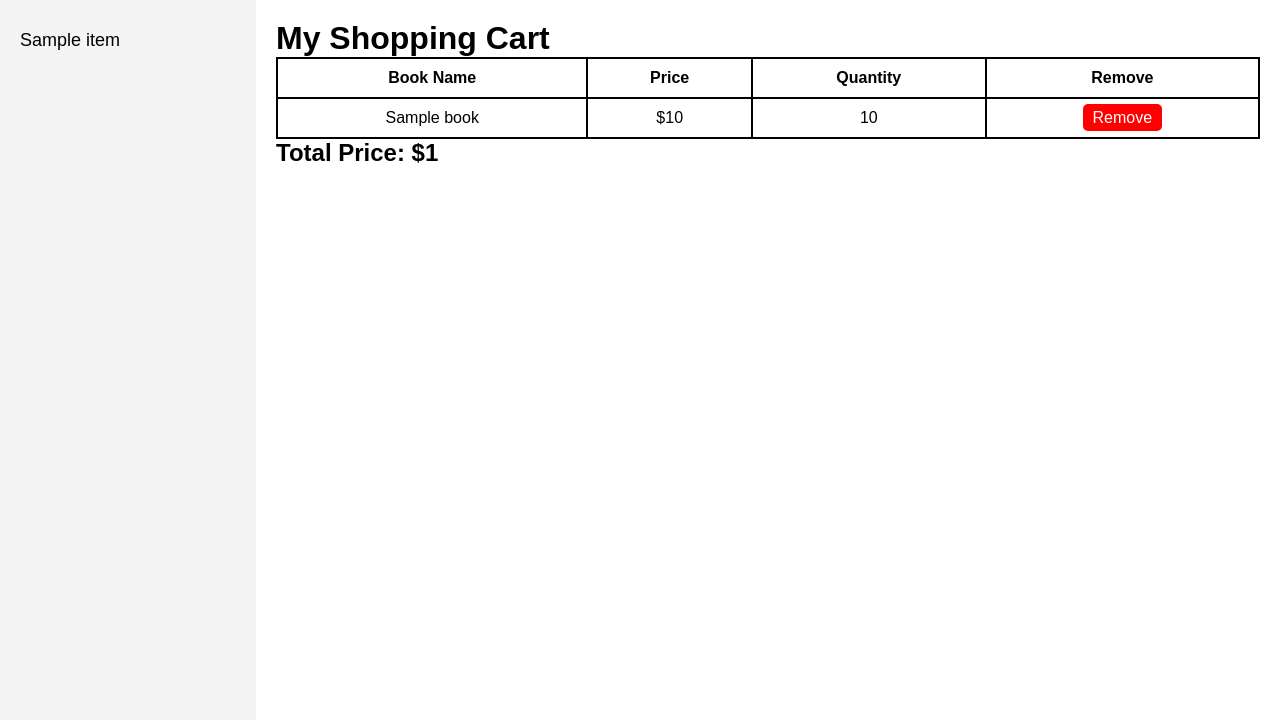
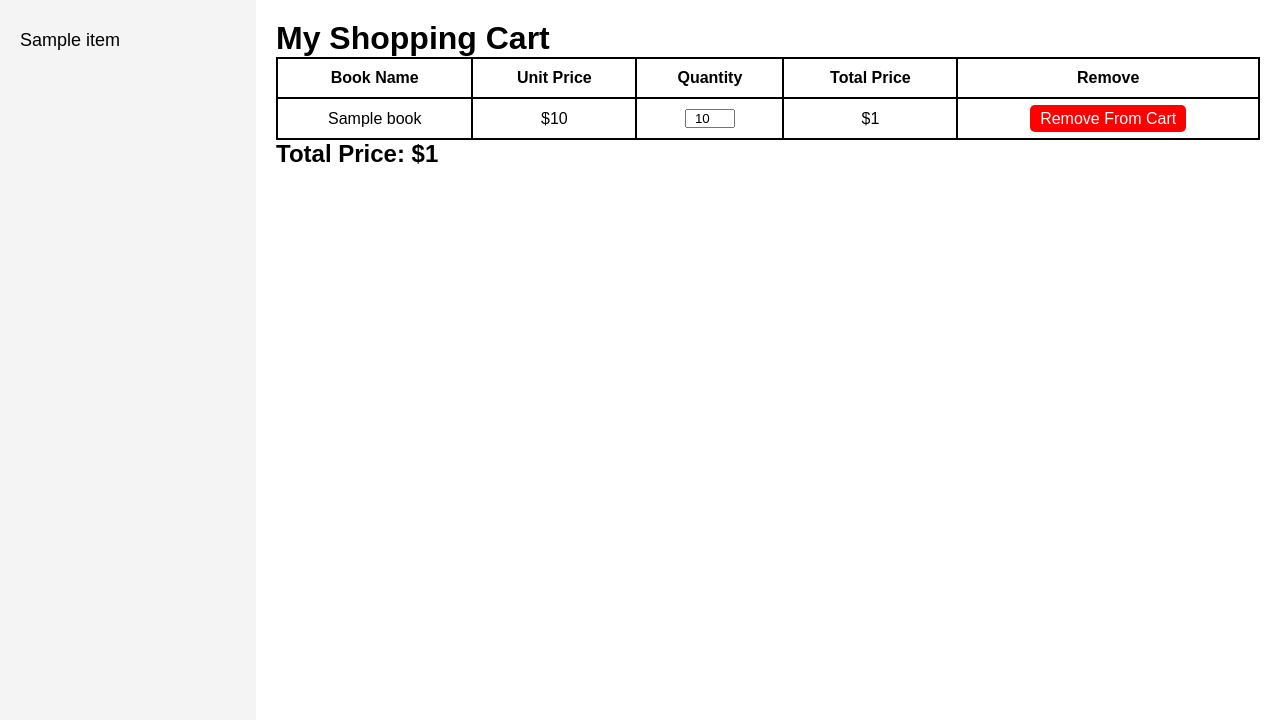
Before and after one commit to jjaredm/Book-Management, a Django app: template bookEx/templates/bookMng/my_cart.html in a window 1280 px wide. Shown: the part 95-815 px from the top of the page. Run offline with Django 3.2, Linux system fonts and the light colour scheme; the template is opened without the code that fills it: most values are stand-ins (such as "Sample title", 1, 10 or a date in 2020).

Commit message:
fixed quantity issue
fixed

```diff
--- a/bookEx/templates/bookMng/my_cart.html
+++ b/bookEx/templates/bookMng/my_cart.html
@@ -1,14 +1,11 @@
 {% extends "base.html" %}
-
 {% load static %}
-
 
 {% block sidenav %}
    {% for item in item_list %}
       <li>
-          <a href="{{ item.link }}"> {{ item.item }} </a>
+          <a href="{{ item.link }}">{{ item.item }}</a>
       </li>
-
    {% endfor %}
 {% endblock sidenav %}
 
@@ -20,7 +17,7 @@
     }
     th, td {
         padding: 10px;
-        border: 2px solid black; /* Increase border visibility */
+        border: 2px solid black;
         text-align: center;
     }
     .remove-button {
@@ -30,24 +27,40 @@
         text-decoration: none;
         border-radius: 5px;
     }
+    .quantity-input {
+        width: 50px;
+        text-align: center;
+    }
 </style>
+
 <h1>My Shopping Cart</h1>
 <table>
     <tr>
         <th>Book Name</th>
-            <th>Price</th>
+        <th>Unit Price</th>
         <th>Quantity</th>
+        <th>Total Price</th>
         <th>Remove</th>
     </tr>
     {% for cart_item in cart_items %}
         <tr>
             <td>{{ cart_item.book.name }}</td>
             <td>${{ cart_item.book.price }}</td>
-                <td>{{ cart_item.quantity }}</td>
-                <td><a href="{% url 'remove_from_cart' cart_item.id %}" class="remove-button">Remove</a></td>
+            <td>
+                <form action="{% url 'update_cart' cart_item.id %}" method="POST">
+                    {% csrf_token %}
+                    <input type="number" name="quantity" value="{{ cart_item.quantity }}" min="1" class="quantity-input">
+                    <button type="submit" style="display: none;"></button>
+                </form>
+            </td>
+            <td>${{ cart_item.total_cost }}</td>
+            <td>
+                <a href="{% url 'remove_from_cart' cart_item.id %}" class="remove-button">Remove From Cart</a>
+            </td>
         </tr>
     {% endfor %}
 </table>
 
 <h2>Total Price: ${{ total_price }}</h2>
+
 {% endblock content %}
```
Also changed, not shown: bookMng/urls.py (+1 -6 lines), bookMng/views.py (+16 -1 lines), db.sqlite3. Lines whose indentation alone changed are shown as unchanged.
